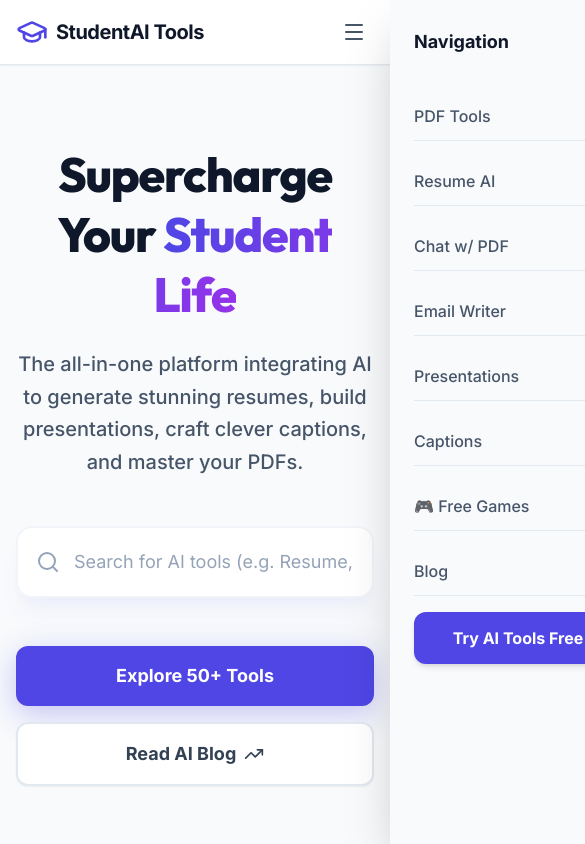
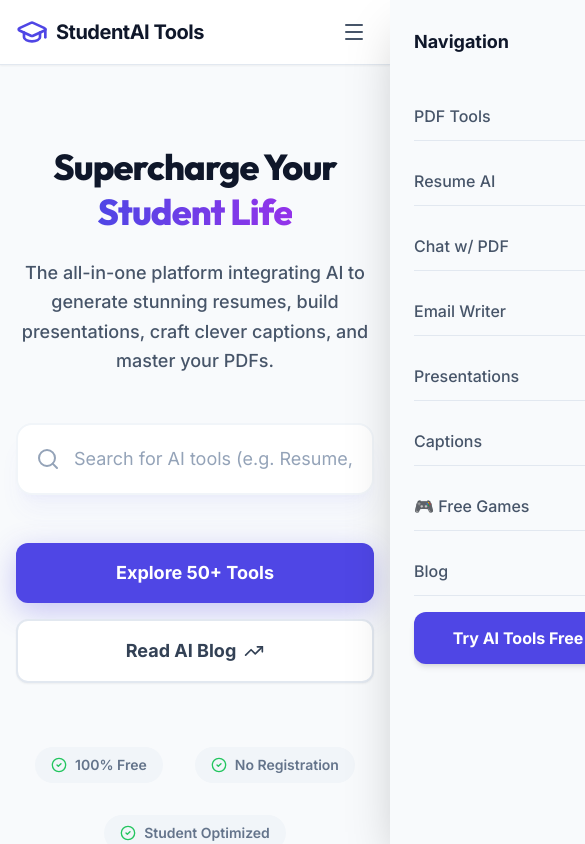
Before and after one commit to roshanpal8085/studentai-tools, a React (Vite) app in the folder frontend/: page / in a window 390 px wide. Shown: the top 844 px of the page, 585 px wide, since content can reach past the window. Built offline with nearby package versions, Linux system fonts and the light colour scheme.

Commit message:
Fix mobile horizontal overflow and font-size issues

```diff
--- a/frontend/src/index.css
+++ b/frontend/src/index.css
@@ -22,7 +22,7 @@
     font-family: 'Outfit', sans-serif;
   }
 
-  html, body {
+  html, body, #root {
     overflow-x: hidden;
     max-width: 100%;
   }
--- a/frontend/src/pages/Home.jsx
+++ b/frontend/src/pages/Home.jsx
@@ -95,13 +95,13 @@
       />
 
       {/* Hero Section */}
-      <section className="w-full max-w-7xl mx-auto px-4 sm:px-6 lg:px-8 text-center mt-16 mb-24">
+      <section className="w-full max-w-7xl mx-auto px-4 sm:px-6 lg:px-8 text-center mt-16 mb-24 relative overflow-hidden">
         <div className="absolute top-0 left-1/2 -translate-x-1/2 w-[800px] h-[400px] bg-indigo-500/20 blur-[120px] rounded-full point-events-none -z-10" />
-        <h1 className="text-5xl md:text-7xl font-extrabold text-slate-900 dark:text-white tracking-tight mb-6 leading-tight">
+        <h1 className="text-4xl md:text-7xl font-extrabold text-slate-900 dark:text-white tracking-tight mb-6 leading-tight">
           Supercharge Your <br className="hidden md:block"/>
           <span className="text-transparent bg-clip-text bg-gradient-to-r from-indigo-600 to-purple-600">Student Life</span>
         </h1>
-        <p className="mt-6 max-w-2xl text-xl text-slate-600 dark:text-slate-300 mx-auto mb-12 leading-relaxed font-medium">
+        <p className="mt-6 max-w-2xl text-lg md:text-xl text-slate-600 dark:text-slate-300 mx-auto mb-12 leading-relaxed font-medium">
           The all-in-one platform integrating AI to generate stunning resumes, build presentations, craft clever captions, and master your PDFs.
         </p>
 
--- a/frontend/src/pages/games/FreeGames.jsx
+++ b/frontend/src/pages/games/FreeGames.jsx
@@ -87,7 +87,7 @@
             <div className="inline-flex items-center gap-2 bg-purple-500/20 border border-purple-400/30 rounded-full px-4 py-2 text-purple-300 text-sm font-medium mb-6">
               🎮 100% Free · No Download · Browser Playable
             </div>
-            <h1 className="text-5xl md:text-6xl font-extrabold text-white mb-6 leading-tight">
+            <h1 className="text-4xl md:text-6xl font-extrabold text-white mb-6 leading-tight">
               Free Games for{' '}
               <span className="bg-gradient-to-r from-purple-400 to-pink-400 bg-clip-text text-transparent">
                 Students
```
